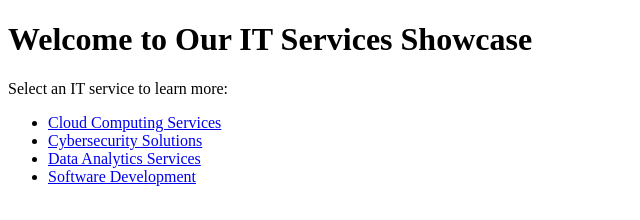
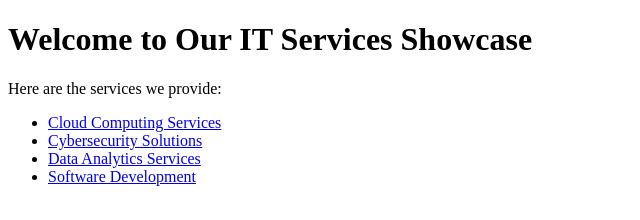
Before and after one commit to TreSystems/Deploy-web-app, a plain HTML site: page index.html in a window 1280 px wide. Shown: the full height of the page, 0-640 px from the left. Drawn offline with Linux system fonts and the light colour scheme.

Commit message:
Update index.html

```diff
--- a/index.html
+++ b/index.html
@@ -5,7 +5,7 @@
 </head>
 <body>
     <h1>Welcome to Our IT Services Showcase</h1>
-    <p>Select an IT service to learn more:</p>
+    <p>Here are the services we provide:</p>
     <ul>
         <li><a href="#">Cloud Computing Services</a></li>
         <li><a href="#">Cybersecurity Solutions</a></li>
```
